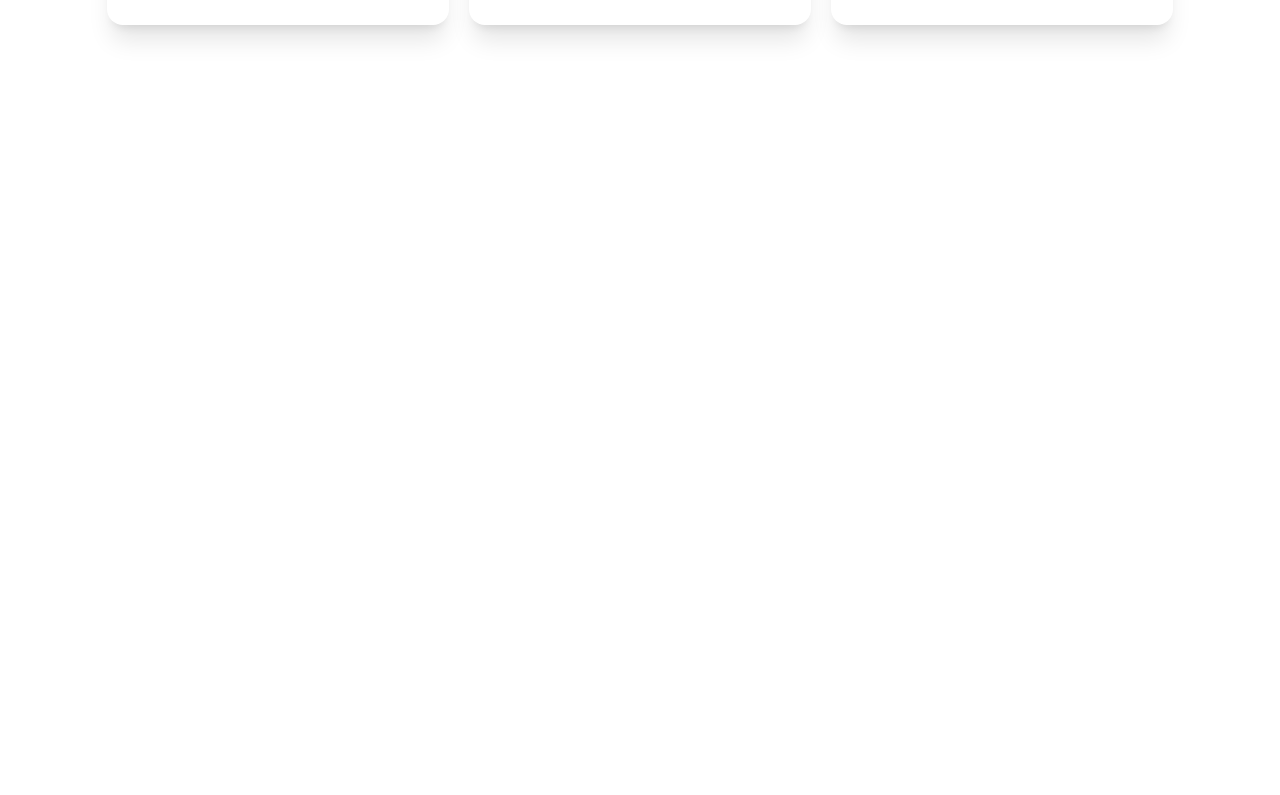
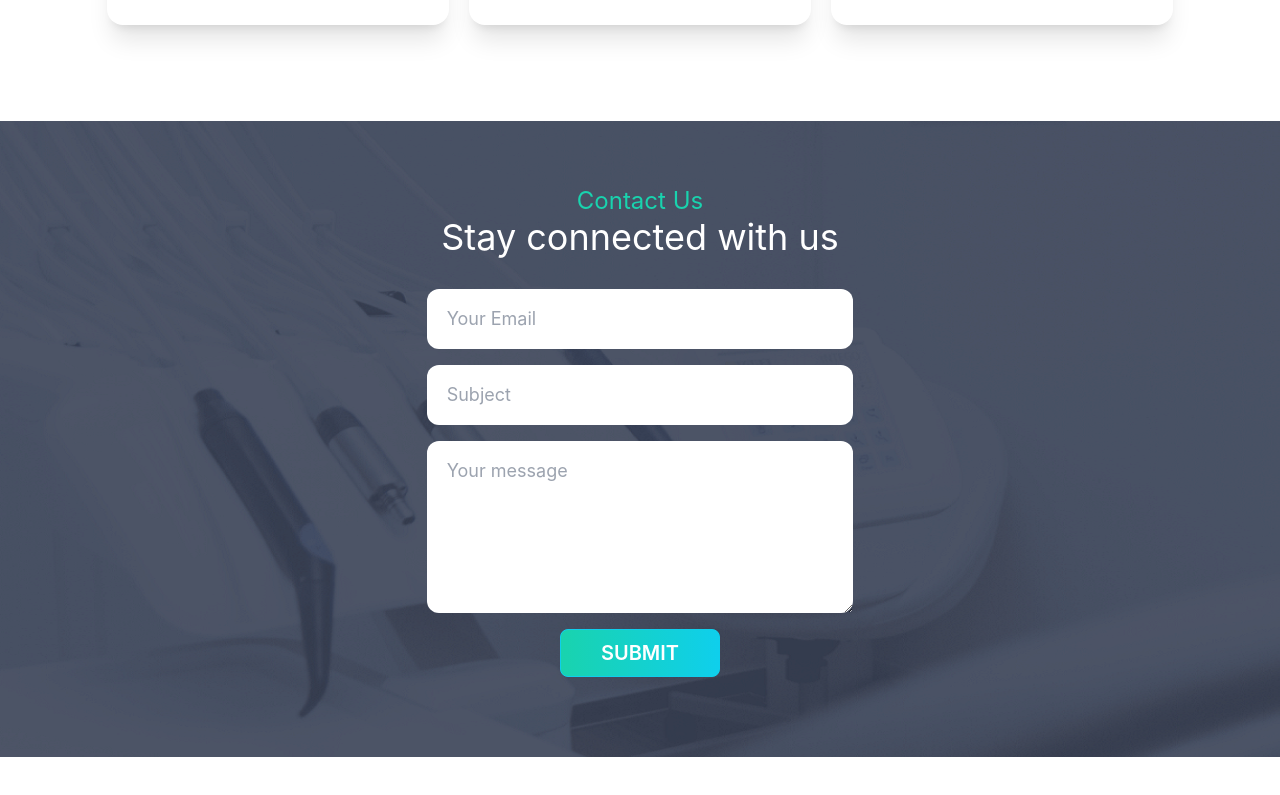
Before and after one commit to RKZeebon/doctors-portal, a React (Create React App) app: page / in a window 1280 px wide. Shown: the part 2805-3600 px from the top of the page. Before the commit the page ends 2926 px from the top, so only its background shows below. Built offline with nearby package versions, Linux system fonts and the light colour scheme.

Commit message:
contact us done

```diff
--- a/package.json
+++ b/package.json
@@ -9,6 +9,7 @@
     "daisyui": "^2.15.0",
     "react": "^18.1.0",
     "react-dom": "^18.1.0",
+    "react-hook-form": "^7.31.1",
     "react-router-dom": "^6.3.0",
     "react-scripts": "5.0.1",
     "web-vitals": "^2.1.4"
--- /dev/null
+++ b/src/Components/Home/ContactUs/ContactUs.js
@@ -0,0 +1,32 @@
+import React from 'react';
+
+import appointment from '../../../assets/images/appointment.png'
+
+const ContactUs = () => {
+
+    return (
+        <div style={{
+            background: `url(${appointment})`
+        }} className="mb-24 pb-20" >
+            <div className='w-5/6 mx-auto'>
+                <div className='text-center pt-16 pb-8'>
+                    <h3 className='text-secondary text-2xl '>Contact Us</h3>
+                    <h1 className='text-4xl text-white'>Stay connected with us</h1>
+                </div>
+
+                <div>
+                    <form className='flex flex-col lg:w-2/5 mx-auto gap-4'>
+                        <input className='rounded-xl py-4 text-lg pl-5' placeholder='Your Email' type="email" name="" id="" />
+                        <input className='rounded-xl py-4 text-lg pl-5' placeholder='Subject' type="text" name="" id="" />
+                        <textarea className='rounded-xl py-4 text-lg pl-5' placeholder='Your message' name="message" id="" cols="50" rows="5"></textarea>
+                        <input className='text-xl btn btn-primary text-white font-semibold bg-gradient-to-r from-secondary to-primary w-40 mx-auto' type="submit" value="Submit" />
+
+                    </form>
+                </div>
+            </div>
+
+        </div>
+    );
+};
+
+export default ContactUs;
--- a/src/Components/Home/Home.js
+++ b/src/Components/Home/Home.js
@@ -1,5 +1,6 @@
 import React from 'react';
 import Banner from './Banner/Banner';
+import ContactUs from './ContactUs/ContactUs';
 import HomePageAppointment from './HomePageAppointment/HomePageAppointment';
 import HomePageServices from './HomePageServices/HomePageServices';
 import Info from './Info/Info';
@@ -13,6 +14,7 @@ const Home = () => {
             <HomePageServices />
             <HomePageAppointment />
             <Testimonials />
+            <ContactUs />
         </div>
     );
 };
```
Also changed, not shown: 1 other file (tests, documents, lock files or other folders).
